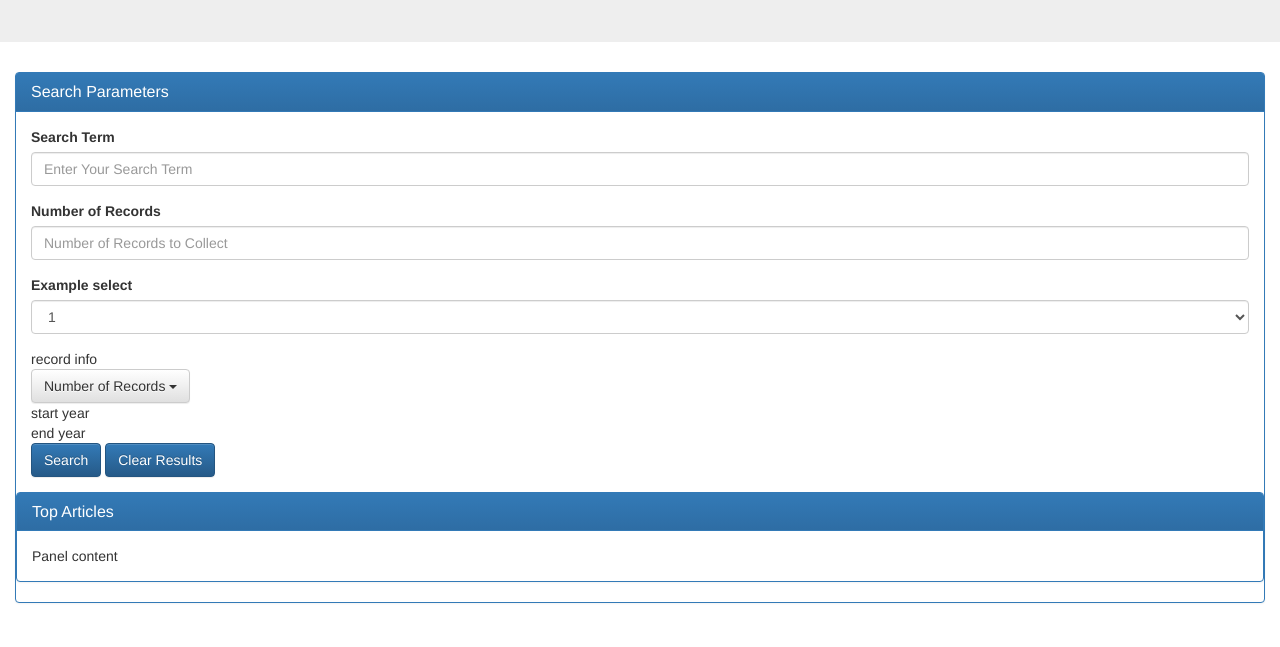
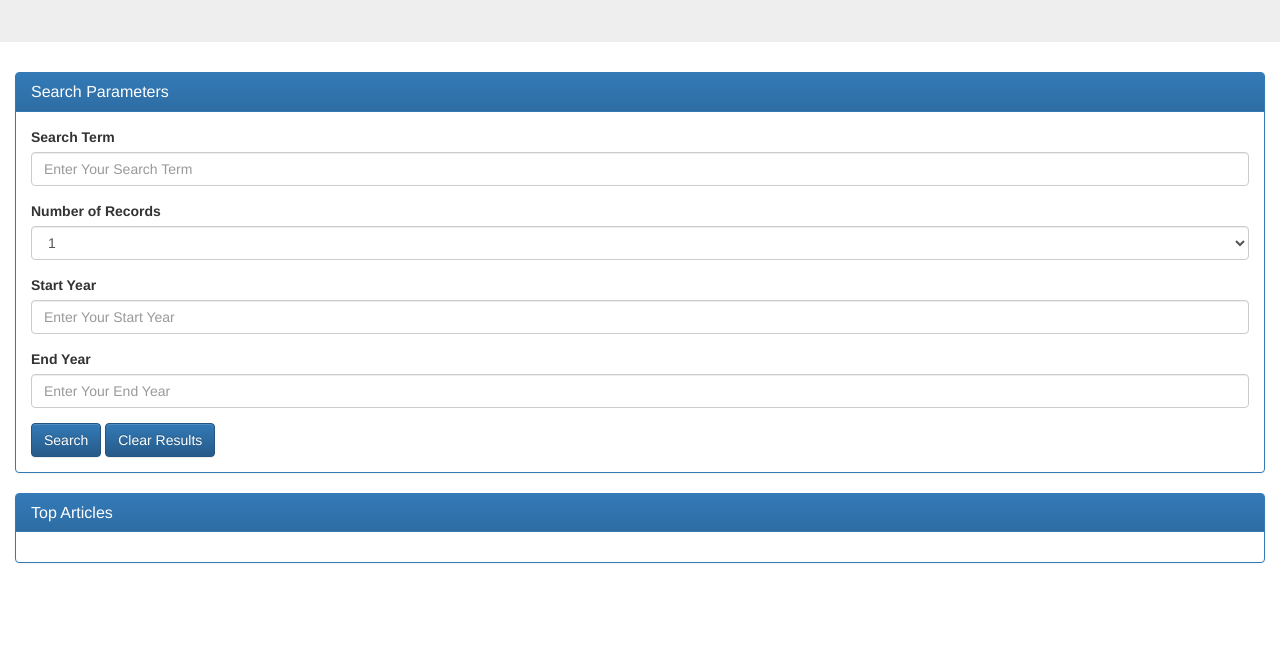
Before and after one commit to LaurelFH/api-project-test, a plain HTML site: page index.html in a window 1280 px wide. Shown: the part 153-800 px from the top of the page. Drawn offline with nearby package versions, Linux system fonts and the light colour scheme.

Commit message:
adding new layout

```diff
--- a/index.html
+++ b/index.html
@@ -10,15 +10,15 @@
 
 <!-- Optional theme -->
 <link rel="stylesheet" href="https://maxcdn.bootstrapcdn.com/bootstrap/3.3.7/css/bootstrap-theme.min.css" integrity="sha384-rHyoN1iRsVXV4nD0JutlnGaslCJuC7uwjduW9SVrLvRYooPp2bWYgmgJQIXwl/Sp" crossorigin="anonymous">
+<!---jquery link-->
+  <script src="https://cdnjs.cloudflare.com/ajax/libs/jquery/3.2.1/jquery.min.js"></script>
 
-<!--css style sheet link-->
-<!--<link rel="stylesheet" type="text/css"  style.css>  -->
 
 </head>
 <body>
 
 <div class="jumbotron">
-  <div class="container">
+  <div class="container text-center">
 
 <h1>New York Times Search</h1>
 
@@ -40,55 +40,29 @@
     <label for="searchTerm">Search Term </label>
     <input type="text" class="form-control" id="searchTerm" aria-describedby="search term" placeholder="Enter Your Search Term">
       </div>
+
   <div class="form-group">
-    <label for="exampleInputPassword1">Number of Records</label>
-    <input type="text" class="form-control" id="numberRecords" placeholder="Number of Records to Collect">
-  </div>
-  <div class="form-group">
-    <label for="exampleSelect1">Example select</label>
+    <label for="exampleSelect1">Number of Records</label>
     <select class="form-control" id="exampleSelect1">
       <option>1</option>
-      <option>2</option>
-      <option>3</option>
-      <option>4</option>
       <option>5</option>
+      <option>10</option>
     </select>
   </div>
 
 
-
-			<!--number of records div-->
-			<div id="numberRecords">
-				record info
-			</div>
-
-			<!--number of records to retrive drop-down menu-->
-<div class="dropdown">
-  <button class="btn btn-default dropdown-toggle" type="button" id="dropdownMenu1" data-toggle="dropdown" aria-haspopup="true" aria-expanded="true">
-    Number of Records
-    <span class="caret"></span>
-  </button>
-  <ul class="dropdown-menu" aria-labelledby="dropdownMenu1">
-    <li><a href="#">1</a></li>
-    <li><a href="#">5</a></li>
-    <li><a href="#">10</a></li>
-    <li role="separator" class="divider"></li>
-    <li><a href="#">Separated link</a></li>
-  </ul>
-</div>
-
-
-			<!--start uear div-->
-			<div id="startYear">
-				start year
-			</div>
+			<!--start year div-->
+ 		  <div class="form-group">
+    <label for="startYear">Start Year</label>
+    <input type="text" class="form-control" id="startYear" aria-describedby="search term" placeholder="Enter Your Start Year">
+      </div>
 
 			<!--end year div-->
 
-			<div id="endYear">
-				end year
-			</div>
-
+ 		  <div class="form-group">
+    <label for="startYear">End Year</label>
+    <input type="text" class="form-control" id="endYear" aria-describedby="search term" placeholder="Enter Your End Year">
+      </div>
 <!--search and clear buttons-->
 
 <button type="button" class="btn btn-primary" id="searchButton">Search</button>
@@ -98,42 +72,35 @@
 
 
 		</form><!--ends the form div-->
+		</div>
+
+
+</div>
+
+
 
 
   </div>
-</div>
+
+
+
 
 <!-- top articles div-->
 <div class="panel panel-primary">
   <div class="panel-heading">
     <h3 class="panel-title">Top Articles</h3>
   </div>
-  <div class="panel-body">
-    Panel content
-
-
-		</div><!--ends the top articles div-->
+  <div class="panel-body" id="topArticles">
 
 
 
+			</div><!--ends the top articles div-->
 
-  </div>
-</div>
+</div><!--ends the container-fluid div-->
+
+<script type="text/javascript"></script>
+</body>
 
 
 
-
-
-
-
-
-
-
-
-
-
-
-
-</div><!--ends the container-fluid div-->
-</body>
 </html>
```
Also changed, not shown: style.css (deleted).
